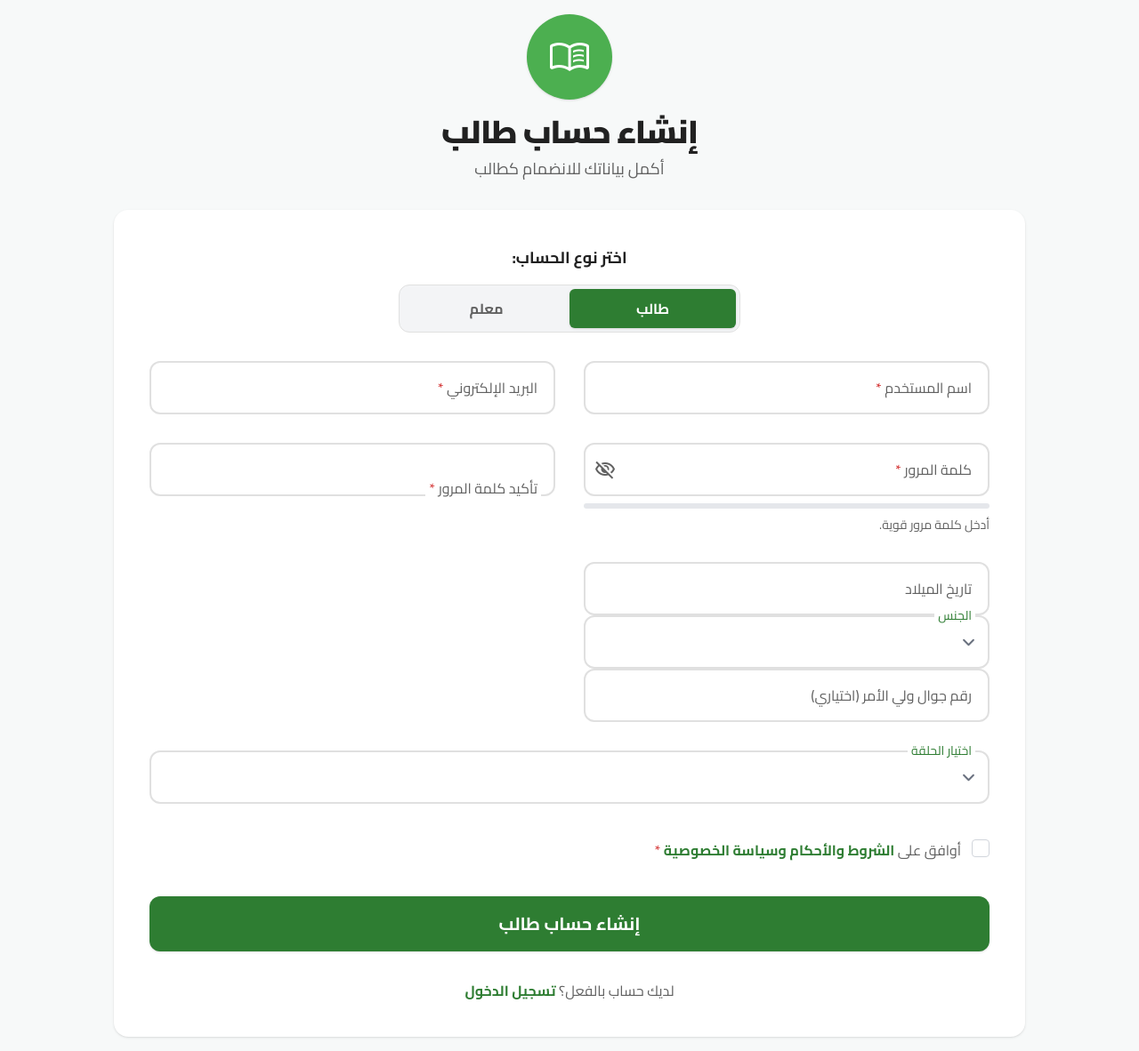
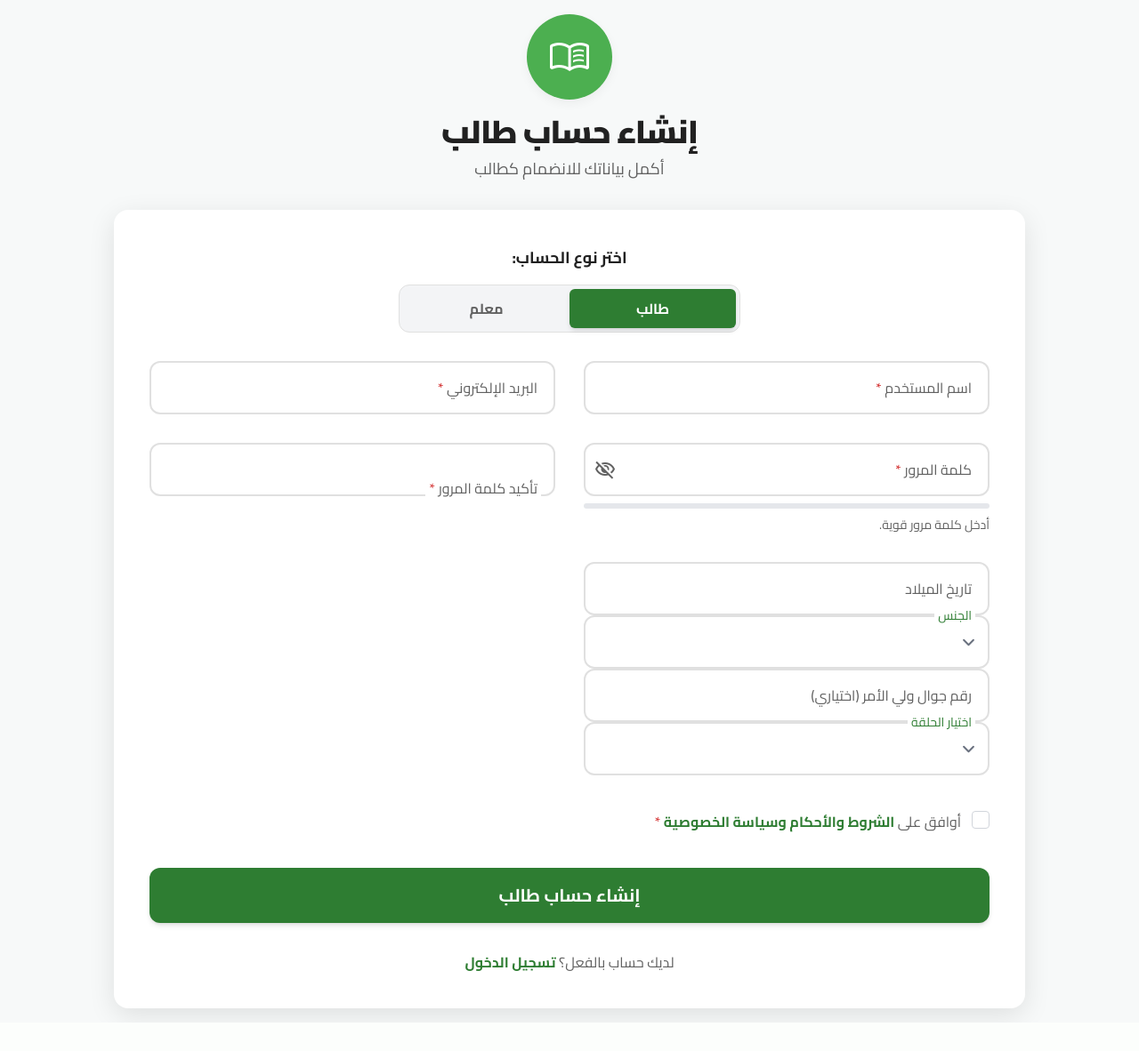
Before and after one commit to muhammednelshazly/Qurantahfiz, a Django app: page /accounts/register/ in a window 1280 px wide. Shown: the whole page at 89% size. After the commit the page ends 1150 px from the top, so only its background shows below. Run offline with Django 5.2, Linux system fonts and the light colour scheme; some libraries are stand-ins or nearby versions.

Commit message:
Update register.html

```diff
--- a/templates/accounts/register.html
+++ b/templates/accounts/register.html
@@ -53,13 +53,23 @@
     .form-input:focus~label, .form-input:not(:placeholder-shown)~label{
       top:0; font-size:.875rem; color:#2E7D32;
     }
+
+    .loading-bar{
+      position:absolute; top:0; left:0; right:0; height:4px; background:#A5D6A7;
+      overflow:hidden; border-radius:16px 16px 0 0;
+    }
+    .loading-bar::before{
+      content:''; position:absolute; inset:0 0 0 0; width:50%; background:#2E7D32;
+      animation:loading 1.5s infinite linear;
+    }
+    @keyframes loading{ from{transform:translateX(-100%);} to{transform:translateX(200%);} }
   </style>
 </head>
 <body class="bg-background-light dark:bg-background-dark text-text-light dark:text-text-dark font-display flex items-center justify-center min-h-screen p-4">
   <div class="w-full max-w-5xl mx-auto">
     <!-- Header -->
     <div class="flex flex-col items-center justify-center mb-8">
-      <div class="w-24 h-24 bg-primary-light dark:bg-primary-dark rounded-full flex items-center justify-center mb-4 shadow">
+      <div class="w-24 h-24 bg-primary-light dark:bg-primary-dark rounded-full flex items-center justify-center mb-4 shadow-soft-subtle">
         <span class="material-symbols-outlined text-5xl text-white">menu_book</span>
       </div>
       <h1 id="form-title" class="text-4xl font-black tracking-tight">إنشاء حساب جديد</h1>
@@ -67,12 +77,12 @@
     </div>
 
     <!-- Card -->
-    <div id="registration-card" class="bg-surface-light dark:bg-surface-dark p-8 sm:p-10 rounded-xl shadow relative overflow-hidden">
+    <div id="registration-card" class="bg-surface-light dark:bg-surface-dark p-8 sm:p-10 rounded-xl shadow-soft-medium relative overflow-hidden">
       <!-- Role selector -->
       <div class="mb-8">
         <p class="text-center font-bold text-lg mb-4">اختر نوع الحساب:</p>
         <div id="role-selector" class="flex border border-border-light dark:border-border-dark rounded-lg p-1 max-w-sm mx-auto bg-gray-100 dark:bg-gray-800">
-          <button type="button" data-role="student" class="w-1/2 py-2.5 px-4 rounded-md text-center bg-primary text-white shadow font-bold text-base">طالب</button>
+          <button type="button" data-role="student" class="w-1/2 py-2.5 px-4 rounded-md text-center bg-primary text-white shadow-md font-bold text-base">طالب</button>
           <button type="button" data-role="teacher" class="w-1/2 py-2.5 px-4 rounded-md text-center text-text-muted-light dark:text-text-muted-dark transition-all duration-300 font-bold text-base">معلم</button>
         </div>
       </div>
@@ -82,10 +92,9 @@
 
         <input type="hidden" name="role" id="register-role" value="student" />
 
-        <!-- grid الرئيسي -->
+        <!-- توحيد المسافات: gap-y-6 على الموبايل و md:gap-y-8 على الديسكتوب -->
         <div class="grid grid-cols-1 md:grid-cols-2 md:gap-x-8 gap-y-6 md:gap-y-8">
 
-          <!-- ثابتة لكل الأدوار -->
           <div class="form-input-group">
             <input id="username" name="username" type="text" placeholder="اسم المستخدم" required
                    class="form-input w-full px-4 py-3.5 rounded-lg bg-transparent border-2 border-border-light dark:border-border-dark focus:outline-none focus:ring-0 focus:border-primary placeholder-transparent text-lg"/>
@@ -121,7 +130,10 @@
             <label for="password2">تأكيد كلمة المرور <span class="text-error">*</span></label>
           </div>
 
-          <!-- حقول المعلم (داخل خلية واحدة من grid) -->
+          <!-- هنا: لا نستخدم contents على الحاوية العامة -->
+          <div id="role-specific-fields">
+
+            <!-- المعلم: يبدأ مخفي بلا أي display utilities أخرى -->
             <div data-role-fields="teacher" class="hidden">
               <div class="form-input-group md:col-span-2">
                 <input id="institution" name="institution" type="text" placeholder="المؤسسة / الجهة (اختياري)"
@@ -156,8 +168,8 @@
               </div>
             </div>
 
-          <!-- حقول الطالب (داخل خلية واحدة من grid) -->
-          <div data-role-fields="student">
+            <!-- الطالب: يبدأ ظاهر ويأخذ contents حتى تصبح الحقول أخوة داخل grid -->
+            <div data-role-fields="student" class="contents">
               <div class="form-input-group">
                 <input id="birth_date" name="birth_date" type="text" placeholder="تاريخ الميلاد"
                        onfocus="(this.type='date')" onblur="(this.type='text')"
@@ -180,10 +192,9 @@
                        class="form-input w-full px-4 py-3.5 rounded-lg bg-transparent border-2 border-border-light dark:border-border-dark focus:outline-none focus:ring-0 focus:border-primary placeholder-transparent text-lg"/>
                 <label for="guardian_phone">رقم جوال ولي الأمر (اختياري)</label>
               </div>
-          </div>
 
-          <!-- اختيار الحلقة: أخ داخل الـ grid الرئيسي (يمتد لآخر الصف) ويظهر فقط للطالب -->
-          <div id="halaqa-row" class="form-input-group col-span-2 md:col-span-2">
+              <!-- اختيار الحلقة: يمتد للصف بالكامل -->
+              <div class="form-input-group col-span-2 md:col-span-2">
                 <select id="halaqa" name="halaqa"
                         class="form-input w-full px-4 py-3.5 rounded-lg bg-transparent border-2 border-border-light dark:border-border-dark focus:outline-none focus:ring-0 focus:border-primary text-lg">
                   <option value="" selected hidden disabled></option>
@@ -200,8 +211,9 @@
                 </select>
                 <label for="halaqa">اختيار الحلقة</label>
               </div>
+            </div>
+          </div>
 
-          <!-- الشروط -->
           <div class="flex items-start md:col-span-2 mt-2">
             <div class="flex items-center h-5">
               <input id="terms" name="terms" type="checkbox" required
@@ -231,7 +243,7 @@
 
         <div class="mt-10">
           <button id="submit-button" type="submit"
-                  class="w-full flex justify-center items-center py-4 px-4 border border-transparent rounded-lg shadow text-xl font-bold text-white bg-primary hover:bg-primary-dark focus:outline-none focus:ring-2 focus:ring-offset-2 focus:ring-primary">
+                  class="w-full flex justify-center items-center py-4 px-4 border border-transparent rounded-lg shadow-md text-xl font-bold text-white bg-primary hover:bg-primary-dark focus:outline-none focus:ring-2 focus:ring-offset-2 focus:ring-primary">
             إنشاء الحساب
           </button>
         </div>
@@ -248,7 +260,7 @@
 
   <!-- مودال الشروط -->
   <div id="terms-modal" class="fixed inset-0 bg-black bg-opacity-60 flex items-center justify-center p-4 hidden z-50 backdrop-blur-sm">
-    <div class="bg-surface-light dark:bg-surface-dark rounded-xl shadow max-w-2xl w-full max-h-[85vh] overflow-y-auto p-6 sm:p-8">
+    <div class="bg-surface-light dark:bg-surface-dark rounded-xl shadow-soft-medium max-w-2xl w-full max-h-[85vh] overflow-y-auto p-6 sm:p-8">
       <div class="flex justify-between items-center border-b pb-4 border-border-light dark:border-border-dark">
         <h2 class="text-2xl font-bold">الشروط والأحكام</h2>
         <button class="text-gray-400 hover:text-gray-600 dark:hover:text-gray-300" onclick="document.getElementById('terms-modal').classList.add('hidden');">
@@ -259,7 +271,7 @@
         <p>هذا نص تجريبي…</p>
       </div>
       <div class="mt-8 text-left">
-        <button class="py-2.5 px-6 border border-transparent rounded-lg shadow text-base font-medium text-white bg-primary hover:bg-primary-dark focus:outline-none focus:ring-2 focus:ring-offset-2 focus:ring-primary" onclick="document.getElementById('terms-modal').classList.add('hidden');">
+        <button class="py-2.5 px-6 border border-transparent rounded-lg shadow-sm text-base font-medium text-white bg-primary hover:bg-primary-dark focus:outline-none focus:ring-2 focus:ring-offset-2 focus:ring-primary" onclick="document.getElementById('terms-modal').classList.add('hidden');">
           أوافق
         </button>
       </div>
@@ -273,34 +285,38 @@
     const roleButtons  = roleSelector.querySelectorAll('button');
     const roleInput    = document.getElementById('register-role');
 
+    // مراجع الحاويتين
     const teacherWrap  = document.querySelector('[data-role-fields="teacher"]');
     const studentWrap  = document.querySelector('[data-role-fields="student"]');
-    const halaqaRow    = document.getElementById('halaqa-row');
 
     function setRole(role){
       const isTeacher = role === 'teacher';
       roleInput.value = role;
 
-      // تفعيل أزرار النوع
+      // تبديل أزرار النوع
       roleButtons.forEach(btn=>{
         const on = btn.dataset.role===role;
         btn.classList.toggle('bg-primary', on);
         btn.classList.toggle('text-white', on);
-        btn.classList.toggle('shadow', on);
+        btn.classList.toggle('shadow-md', on);
         btn.classList.toggle('text-text-muted-light', !on);
         btn.classList.toggle('dark:text-text-muted-dark', !on);
       });
 
-      // إظهار/إخفاء مجموعات الحقول
+      // إظهار/إخفاء الحقول + التحكم في display بحيث الظاهر فقط هو contents
       teacherWrap.classList.toggle('hidden', !isTeacher);
       studentWrap.classList.toggle('hidden',  isTeacher);
 
-      // إظهار/إخفاء اختيار الحلقة (طالب فقط)
-      halaqaRow.classList.toggle('hidden', isTeacher);
+      teacherWrap.classList.toggle('contents', isTeacher);
+      teacherWrap.classList.toggle('block',   !isTeacher);
 
-      document.getElementById('form-title').textContent    = isTeacher ? 'إنشاء حساب معلم' : 'إنشاء حساب طالب';
-      document.getElementById('form-subtitle').textContent = isTeacher ? 'أكمل بياناتك لتقديم طلب الانضمام كمعلم' : 'أكمل بياناتك للانضمام كطالب';
-      document.getElementById('submit-button').textContent = isTeacher ? 'إنشاء حساب معلم' : 'إنشاء حساب طالب';
+      studentWrap.classList.toggle('contents', !isTeacher);
+      studentWrap.classList.toggle('block',     isTeacher);
+
+      // عناوين وأزرار
+      document.getElementById('form-title').textContent     = isTeacher ? 'إنشاء حساب معلم' : 'إنشاء حساب طالب';
+      document.getElementById('form-subtitle').textContent  = isTeacher ? 'أكمل بياناتك لتقديم طلب الانضمام كمعلم' : 'أكمل بياناتك للانضمام كطالب';
+      document.getElementById('submit-button').textContent  = isTeacher ? 'إنشاء حساب معلم' : 'إنشاء حساب طالب';
     }
 
     roleButtons.forEach(btn => btn.addEventListener('click', ()=>setRole(btn.dataset.role)));
@@ -345,6 +361,17 @@
     }
     eyeButtons.forEach(btn => btn.addEventListener('click', ()=>setPasswordsVisible(!passwordsVisible)));
     setPasswordsVisible(false);
+
+    // عرض اسم الملف المرفوع (اختياري)
+    const certInput = document.getElementById('certificate');
+    if (certInput){
+      certInput.addEventListener('change', function(){
+        const f = this.files[0];
+        const info = document.getElementById('file-info');
+        const name = document.getElementById('file-name');
+        if (f){ info.classList.remove('hidden'); name.textContent = f.name; } else { info.classList.add('hidden'); }
+      });
+    }
   </script>
 </body>
 </html>
```
Lines whose indentation alone changed are shown as unchanged.
